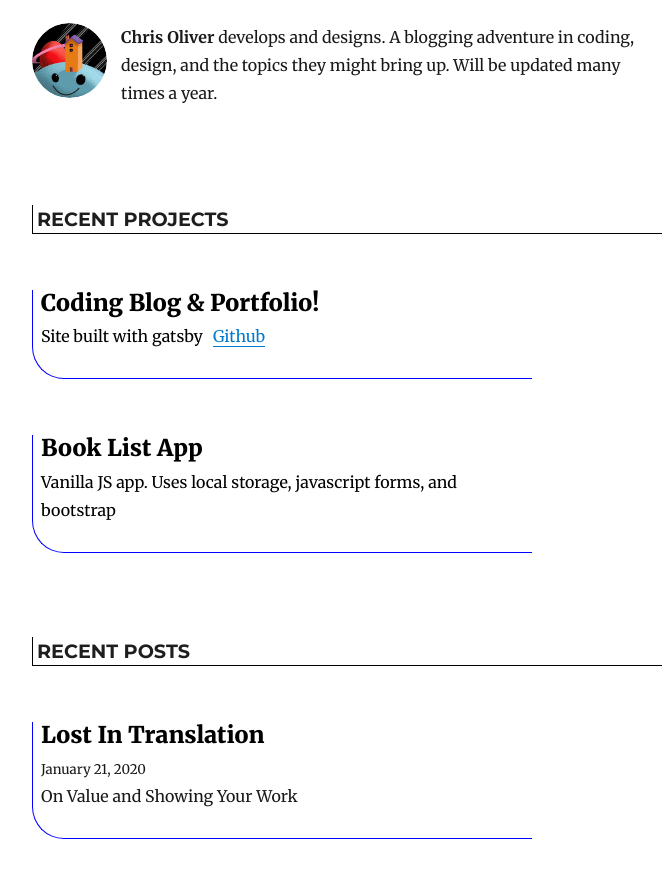
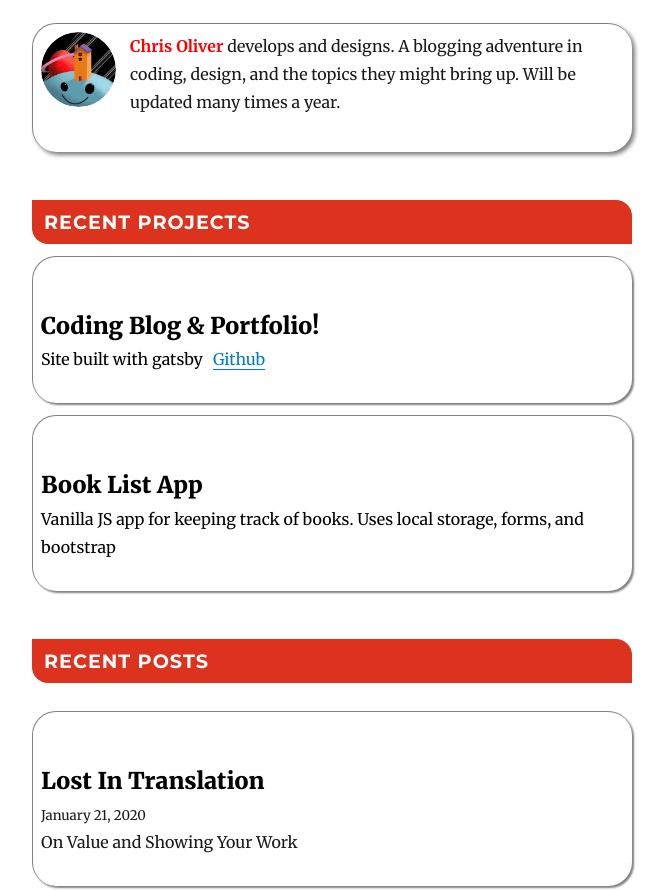
Before and after one commit to ChristianOliver/blogsite, a Gatsby site: page / in a window 1280 px wide. Shown: the part 131-1021 px from the top of the page, without its empty margins (293-962 px from the left). Built offline with nearby package versions, Linux system fonts and the light colour scheme; Gatsby itself is replaced by a stand-in of ours; some packages are replaced by stand-ins of ours.

Commit message:
Style and project update
Change One: Used color to reinforce hierarchy and provide contrast.
Change Two: Changed border styles for better grouping.
Change Three: Added project.

```diff
--- a/content/blog/second-post/index.md
+++ b/content/blog/second-post/index.md
@@ -12,3 +12,4 @@ Demand drives design, and there is no demand without show of value. It's not eno
 Clear tasks set clear work. Pitch a clear, specific brief. This is useful when you are showing your work later. Determine needs at the beginning. It will be a useful guide later, and make your work more valuable and focused.
 
 The topic of showing your work could fill books, but you either have pictures of Spider Man or not.
+Translation: Show your work
--- a/gatsby-config.js
+++ b/gatsby-config.js
@@ -21,7 +21,7 @@ module.exports = {
       },
       {
         title: `Book List App`,
-        description: `Vanilla JS app. Uses local storage, javascript forms, and bootstrap`,
+        description: `Vanilla JS app for keeping track of books. Uses local storage, forms, and bootstrap`,
         url: `https://github.com/ChristianOliver/booklistapp`,
 
       }
--- a/src/components/bio.js
+++ b/src/components/bio.js
@@ -36,8 +36,14 @@ const Bio = () => {
   return (
     <div
       style={{
+        boxShadow: `3px 3px 4px  grey`,
+        padding: `8px`,
+        borderRadius:`24px`,
+        borderTop: `1px solid grey`,
+        borderLeft: `1px solid grey`,
+        maxWidth: `600px`,
         display: `flex`,
-        marginBottom: rhythm(2.5),
+        marginBottom: `48px`,
       }}
     >
       <Image
@@ -47,14 +53,14 @@ const Bio = () => {
           marginRight: rhythm(1 / 2),
           marginBottom: 0,
           minWidth: 75,
-          borderRadius: `100%`,
+          borderRadius: `50%`,
         }}
         imgStyle={{
-          borderRadius: `50%`,
+          borderRadius: `100%`,
         }}
       />
       <p>
-        <strong>{author}</strong> develops and designs. A blogging adventure in coding, design, and the topics they might bring up. Will be updated many times a year.
+        <strong style={{color: `red`}}>{author}</strong> develops and designs. A blogging adventure in coding, design, and the topics they might bring up. Will be updated many times a year.
         {` `}
        {/* <a href={`https://twitter.com/${social.twitter}`}>
           You should follow him on Twitter
--- a/src/components/layout.js
+++ b/src/components/layout.js
@@ -16,7 +16,7 @@ class Layout extends React.Component {
             ...scale(1.5),
             marginBottom: rhythm(1.5),
             marginTop: 0,
-            color: "black",
+            color: `rgb(210,50,40)`,
             fontWeight: `Bold`
           }}
         >
--- a/src/components/posts.js
+++ b/src/components/posts.js
@@ -33,14 +33,18 @@ const Posts = () => {
           style={{
             ...scale(0.2),
             fontFamily: `Montserrat, sans-serif`,
-            marginTop: rhythm(3),
-            marginBottom: 0,
+            marginTop: `48px`,
+            paddingLeft: 12,
+            paddingBottom: 8,
+            paddingTop: 8,
             fontWeight: `Bold`,
-            color: "rgb(30,30,30)",
             textTransform: "uppercase",
-            paddingLeft: `4px`,
-            borderLeft: `1px solid black`,
-            borderBottom: `1px solid black`,
+            color: `rgb(255,255,255)`,
+            backgroundColor: ` rgb(220,50,30)`,
+            borderBottomLeftRadius:`16px`,
+            borderTopRightRadius: `16px`,
+            letterSpacing: `1px`,
+            maxWidth: `600px`
           }}
         >
           Recent Posts
@@ -51,12 +55,15 @@ const Posts = () => {
           const title = node.frontmatter.title || node.fields.slug
           return (
             <div key={node.fields.slug} style ={{
-            marginTop: "4px",
-            borderBottom: `1px solid blue`,
-            borderLeft:`1px solid blue`,
-            borderBottomLeftRadius: `32px`,
-           paddingLeft:`8px`,
-           maxWidth: `500px`}}>
+              boxShadow: `2px 2px 2px  grey`,
+              marginTop: `12px`,
+        paddingLeft: `8px`,
+        paddingBottom: `2px`,
+        borderRadius:`24px`,
+
+        borderTop: `1px solid grey`,
+        borderLeft: `1px solid grey`,
+           maxWidth: `600px`}}>
               <h3
                 style={{
                   marginBottom: rhythm(1 / 4),
--- a/src/components/projects.js
+++ b/src/components/projects.js
@@ -39,13 +39,17 @@ const Projects = () => {
             fontFamily: `Montserrat, sans-serif`,
             fontWeight: 'Bold',
             marginTop: 0,
-            marginBottom: 0,
-            paddingLeft: 4,
-            color: `rgb(30,30,30)`,
-            borderLeft: `1px solid black`,
-            borderBottom: `1px solid black`,
-
+            marginBottom: 12,
+            paddingLeft: 12,
+            paddingBottom: 8,
+            paddingTop: 8,
+            letterSpacing: `1px`,
+            color: `rgb(255,255,255)`,
+            backgroundColor: ` rgb(220,50,30)`,
+            borderBottomLeftRadius:`16px`,
+            borderTopRightRadius: `16px`,
             textTransform: "uppercase",
+            maxWidth: `600px`
           }}
         >
           Recent Projects
@@ -56,13 +60,16 @@ const Projects = () => {
           const { title, description, url, moreLinks } = project
           return (
             <div key={title} style = {{
-              marginTop: "4px",
-               borderBottom: `1px solid blue`,
-               borderLeft:`1px solid blue`,
-              paddingLeft:`8px`,
-              borderBottomLeftRadius: `32px`,
+              boxShadow: `2px 2px 2px  grey`,
+              marginTop: `12px`,
+        paddingLeft: `8px`,
+        paddingBottom: `2px`,
+        maxWidth: `600px`,
+        borderRadius:`24px`,
+        borderTop: `1px solid grey`,
+        borderLeft: `1px solid grey`,
 
-              maxWidth: `500px`,
+
 
               color: "black"}}>
               <h3
--- a/src/templates/blog-post.js
+++ b/src/templates/blog-post.js
@@ -23,7 +23,7 @@ class BlogPostTemplate extends React.Component {
             marginTop: rhythm(1),
             marginBottom: 0,
             fontWeight: `Bold`,
-            color:`black`
+            color:`rgb(220,50,30)`
           }}
         >
           {post.frontmatter.title}
```
